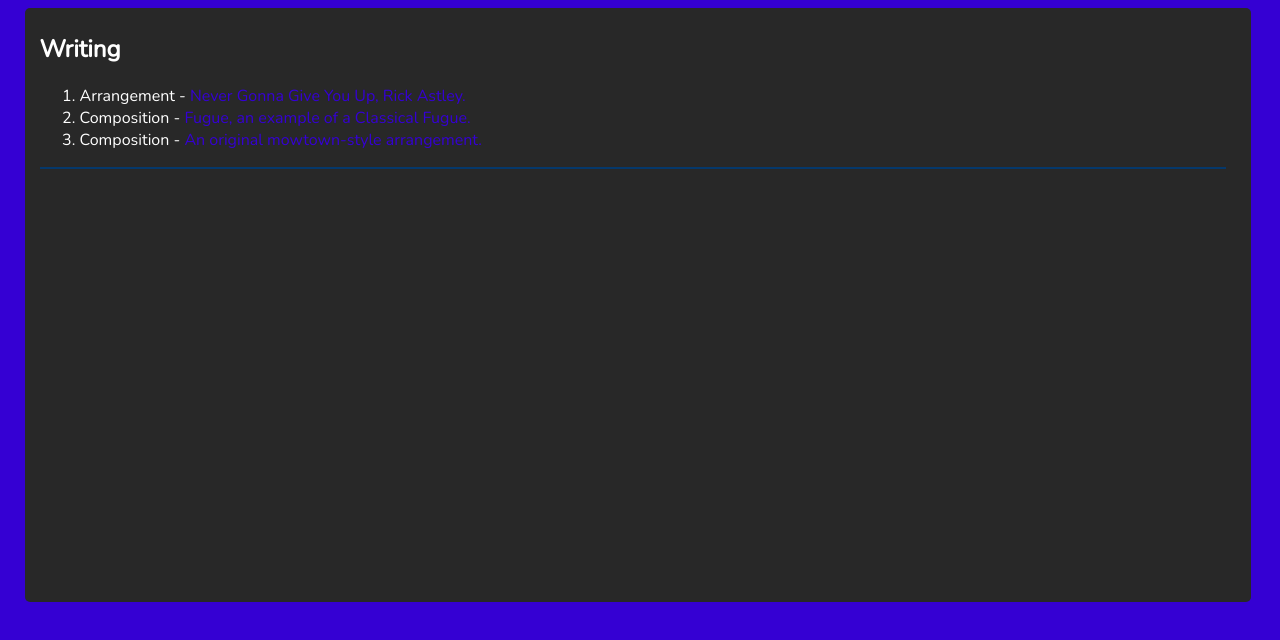
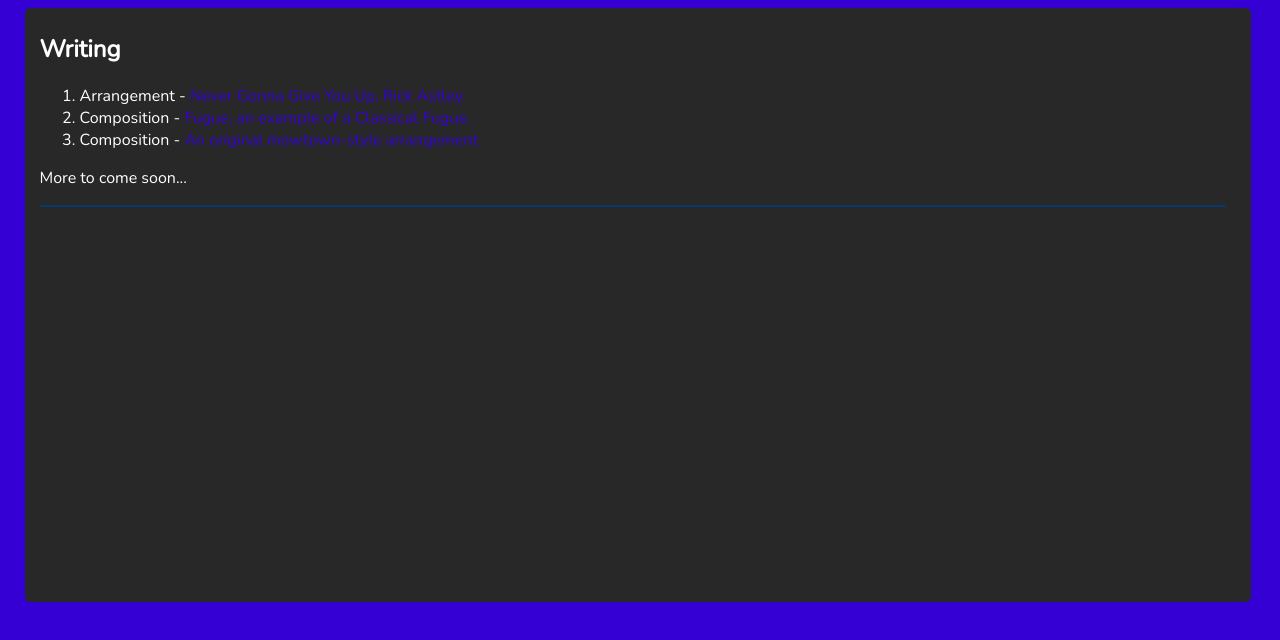
Before and after one commit to CooleoRose/isa-rose-music, a plain HTML site: page index3.html in a window 1280 px wide. Shown: the part 152-792 px from the top of the page. Drawn offline with nearby package versions, Linux system fonts and the light colour scheme; a script that the page names is missing.

Commit message:
Update index3.html

```diff
--- a/index3.html
+++ b/index3.html
@@ -1,5 +1,7 @@
 <!DOCTYPE html>
 <link rel="stylesheet" href="music.css">
+<title>Compositions - Isa Rose</title>
+<link rel="icon" href="violin.png" type="image/x-icon">
 
 <head>
 
@@ -32,6 +34,7 @@
       <li>Composition - <a class="comp" href="FMajorfuge.mscz">Fugue, an example of a Classical Fugue.</a></li>
       <li>Composition - <a class="comp" href="Mowtown Assignment v2.mscz">An original mowtown-style arrangement.</a></li>
     </ol>
+    <p>More to come soon...</p>
   </div>
 </div>
 </body>
```
